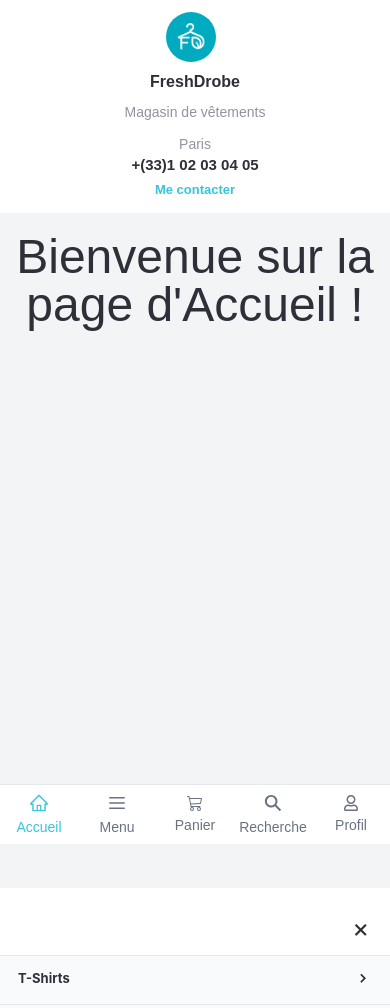
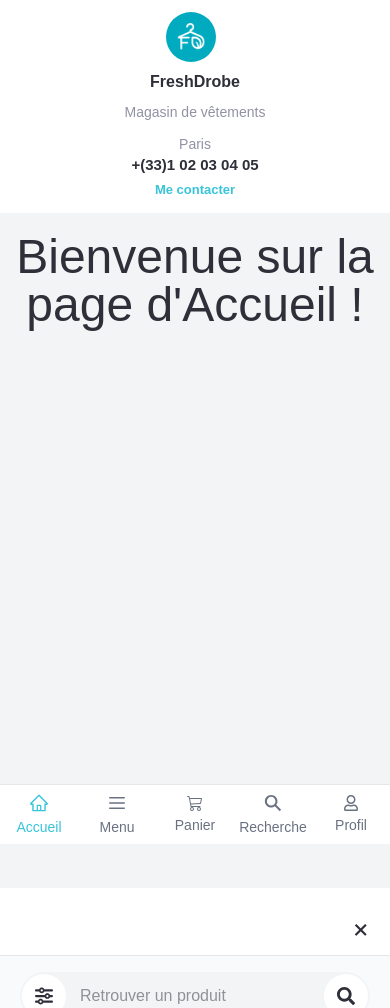
Before and after one commit to SorokineDmytro/FreshDrobe, a React (Vite) app: page / in a window 390 px wide. Built offline with nearby package versions, Linux system fonts and the light colour scheme.

Commit message:
Refactor SearchBar and MobileMenu components for improved responsiveness and functionality; add MobilePopup and MobileSearchMenu components for enhanced user experience.

```diff
--- a/src/components/Header/SearchBar/SearchBar.jsx
+++ b/src/components/Header/SearchBar/SearchBar.jsx
@@ -2,15 +2,56 @@ import React from 'react'
 import ButtonEmpty from '../../UI/Buttons/ButtonEmpty'
 import { FaSliders } from "react-icons/fa6";
 import { FaSearch } from "react-icons/fa";
+import useMediaQuery from '../../../hooks/useMediaQuery';
 
 const SearchBar = () => {
+  const isTablet = useMediaQuery('(max-width: 1024px)');
+
   return (
-    <search className= 'w-[1fr] h-12 rounded-4xl bg-gray-100 grid items-center grid-cols-[auto_1fr_auto] px-0.5'>
-      <ButtonEmpty text="" bgColor="dark" borderColor='transparent' height='11' width='11' image={FaSliders} />
-      <input type="search" name="" id="" placeholder='Retrouver un produit' className='w-[75%] h-full rounded-4xl pl-6 focus:outline-none focus:ring-0'/>
-      <ButtonEmpty text="Rechercher" bgColor="dark" borderColor='transparent' height='11' width='35' image={FaSearch} />
-    </search>
-  )
-}
+    <div className="relative w-full h-12 rounded-4xl bg-gray-100">
+      {/* Left Button */}
+      <div className="absolute left-0.5 top-0.5 z-10">
+        <ButtonEmpty
+          text=""
+          bgColor="dark"
+          borderColor="transparent"
+          height="11"
+          width="11"
+          image={FaSliders}
+        />
+      </div>
 
-export default SearchBar
+      {/* Input */}
+      <input
+        type="search"
+        placeholder="Retrouver un produit"
+        className="w-full h-full rounded-4xl pl-15 pr-15 lg:pr-40 focus:outline-primary focus:ring-1"
+      />
+
+      {/* Right Button */}
+      <div className="absolute right-0.5 top-0.5 z-10">
+        {isTablet ? (
+          <ButtonEmpty
+            text=""
+            bgColor="dark"
+            borderColor="transparent"
+            height="11"
+            width="11"
+            image={FaSearch}
+          />
+        ) : (
+          <ButtonEmpty
+            text="Rechercher"
+            bgColor="dark"
+            borderColor="transparent"
+            height="11"
+            width="35"
+            image={FaSearch}
+          />
+        )}
+      </div>
+    </div>
+  );
+};
+
+export default SearchBar;
--- a/src/components/MobileMenu/MobileMenu.jsx
+++ b/src/components/MobileMenu/MobileMenu.jsx
@@ -1,28 +1,55 @@
-import React, { useState } from "react";
-import { useNavigate } from "react-router";
+import React, { useState, useEffect } from "react";
+import { useNavigate, useLocation } from "react-router";
 import { AiOutlineHome } from "react-icons/ai";
 import { HiMiniBars3 } from "react-icons/hi2";
 import { BsCart3 } from "react-icons/bs";
 import { IoSearchSharp } from "react-icons/io5";
 import { FaRegUser } from "react-icons/fa";
+import MobilePopup from "./MobilePopup";
 import MobileNavMenu from "./MobileNavMenu";
+import MobileSearchMenu from "./MobileSearchMenu";
 
 const MobileMenu = () => {
   const navigate = useNavigate();
+  const location = useLocation();
+
   const [isMenuOpen, setIsMenuOpen] = useState(false);
-  const [activeButton, setActiveButton] = useState("/");
+  const [isSearchOpen, setIsSearchOpen] = useState(false);
   const [selectedCategory, setSelectedCategory] = useState(null);
   const [isCategoryOpen, setIsCategoryOpen] = useState(false);
 
-  const navItemClass = (buttonName) =>
-    `w-full h-full flex flex-col items-center justify-center ${
-      activeButton === buttonName ? "text-primary" : "text-gray-500"
+  // For route-based buttons
+  const [activeButton, setActiveButton] = useState("/");
+  // For menu/search temporary active state
+  const [activeOverlay, setActiveOverlay] = useState("");
+
+  useEffect(() => {
+    const path = location.pathname;
+    if (path === "/") setActiveButton("/");
+    else if (path === "/cart") setActiveButton("/cart");
+    else if (path === "/login") setActiveButton("/login");
+    else setActiveButton("");
+
+    // Reset overlay (search/menu) when route changes
+    setActiveOverlay("");
+  }, [location.pathname]);
+
+  const navItemClass = (buttonName) => {
+    const isActive = activeOverlay
+      ? activeOverlay === buttonName
+      : activeButton === buttonName;
+
+    return `w-full h-full flex flex-col items-center justify-center ${
+      isActive ? "text-primary" : "text-gray-500"
     }`;
+  };
 
   const closeMenus = () => {
     setIsMenuOpen(false);
+    setIsSearchOpen(false);
     setSelectedCategory(null);
     setIsCategoryOpen(false);
+    setActiveOverlay("");
   };
 
   return (
@@ -33,7 +60,6 @@ const MobileMenu = () => {
             onClick={() => {
               navigate("/");
               closeMenus();
-              setActiveButton("/");
             }}
             className={navItemClass("/")}
           >
@@ -41,11 +67,13 @@ const MobileMenu = () => {
             <span className="mt-1">Accueil</span>
           </button>
         </li>
+
         <li className="w-full h-full flex items-center justify-center">
           <button
             onClick={() => {
+              closeMenus();
               setIsMenuOpen(true);
-              setActiveButton("menu");
+              setActiveOverlay("menu");
             }}
             className={navItemClass("menu")}
           >
@@ -53,12 +81,12 @@ const MobileMenu = () => {
             <span className="mt-1">Menu</span>
           </button>
         </li>
+
         <li className="w-full h-full flex items-center justify-center">
           <button
             onClick={() => {
               navigate("/cart");
               closeMenus();
-              setActiveButton("/cart");
             }}
             className={navItemClass("/cart")}
           >
@@ -66,11 +94,13 @@ const MobileMenu = () => {
             <span className="mt-1">Panier</span>
           </button>
         </li>
+
         <li className="w-full h-full flex items-center justify-center">
           <button
             onClick={() => {
               closeMenus();
-              setActiveButton("search");
+              setIsSearchOpen(true);
+              setActiveOverlay("search");
             }}
             className={navItemClass("search")}
           >
@@ -78,12 +108,12 @@ const MobileMenu = () => {
             <span className="mt-1">Recherche</span>
           </button>
         </li>
+
         <li className="w-full h-full flex items-center justify-center">
           <button
             onClick={() => {
               navigate("/login");
               closeMenus();
-              setActiveButton("/login");
             }}
             className={navItemClass("/login")}
           >
@@ -93,15 +123,32 @@ const MobileMenu = () => {
         </li>
       </ul>
 
+      {/* Popup for the Menu */}
+      <MobilePopup isOpen={isMenuOpen} onClose={closeMenus}>
         <MobileNavMenu
-        isOpen={isMenuOpen}
           setIsOpen={setIsMenuOpen}
-        setActiveButton={setActiveButton}
+          setSelectedCategory={setSelectedCategory}
           selectedCategory={selectedCategory}
-        setSelectedCategory={setSelectedCategory}
           isCategoryOpen={isCategoryOpen}
           setIsCategoryOpen={setIsCategoryOpen}
         />
+      </MobilePopup>
+
+      {/* Popup for Search */}
+      <MobilePopup
+        isOpen={isSearchOpen}
+        onClose={() => {
+          setIsSearchOpen(false);
+          setActiveOverlay("");
+        }}
+      >
+        <MobileSearchMenu
+          onClose={() => {
+            setIsSearchOpen(false);
+            setActiveOverlay("");
+          }}
+        />
+      </MobilePopup>
     </>
   );
 };
--- a/src/components/MobileMenu/MobileNavMenu.jsx
+++ b/src/components/MobileMenu/MobileNavMenu.jsx
@@ -5,7 +5,6 @@ import { Link, useLocation } from "react-router";
 import MobileCategoryNavMenu from "./MobileCategoryNavMenu";
 
 const MobileNavMenu = ({
-  isOpen,
   setIsOpen,
   setActiveButton,
   selectedCategory,
@@ -39,10 +38,10 @@ const MobileNavMenu = ({
 
   return (
     <>
-      {/* Category Slide-In */}
+      {/* Slide-in subcategory menu */}
       {selectedCategory && (
         <div
-          className={`fixed top-0 left-0 w-full h-full z-15 overflow-y-scroll lg:hidden bg-gray-50 transition-transform duration-300 ease-in-out transform ${
+          className={`fixed top-0 left-0 w-full h-full z-60 overflow-y-scroll bg-gray-50 transition-transform duration-300 ease-in-out transform ${
             isCategoryOpen ? "translate-x-0" : "-translate-x-full"
           }`}
         >
@@ -54,30 +53,7 @@ const MobileNavMenu = ({
         </div>
       )}
 
-      {/* Main Mobile Menu Slide-Up */}
-      <div
-        className={`fixed top-0 left-0 w-full h-full z-10 overflow-y-scroll lg:hidden bg-gray-50 transition-transform duration-300 ease-in-out transform ${
-          isOpen
-            ? "translate-y-0"
-            : "translate-y-[calc(100vh+60px)] md:translate-y-[calc(100vh+80px)]"
-        }`}
-
-      >
-        <style>{`
-          @media(min-width: 767px) {
-            .mobile-menu-height {
-              height: calc(100vh - 80px) !important;
-            }
-          }
-        `}</style>
-
-        <div className="fixed top-0 left-0 h-13 flex justify-end items-center w-full px-5 bg-white border-b border-gray-200">
-          <button onClick={handleCloseNav} className="h-full">
-            <div className="text-3xl rotate-45">+</div>
-          </button>
-        </div>
-
-        <div className="pt-12">
+      {/* Main nav content (no height/transform logic here) */}
       <ul>
         {categoriesList.map((category) => (
           <li
@@ -109,8 +85,6 @@ const MobileNavMenu = ({
           </li>
         ))}
       </ul>
-        </div>
-      </div>
     </>
   );
 };
--- /dev/null
+++ b/src/components/MobileMenu/MobilePopup.jsx
@@ -0,0 +1,37 @@
+import React from "react";
+
+const MobilePopup = ({ isOpen, onClose, children }) => {
+  return (
+    <div
+      className={`fixed top-0 left-0 w-full z-50 overflow-y-scroll lg:hidden bg-gray-50 transition-transform duration-300 ease-in-out transform ${
+        isOpen
+          ? "translate-y-0"
+          : "translate-y-[calc(100vh+60px)] md:translate-y-[calc(100vh+80px)]"
+      }`}
+      style={{
+        height: "calc(100vh - 60px)",
+      }}
+    >
+      <style>{`
+        @media(min-width: 768px) {
+          div[style] {
+            height: calc(100vh - 80px) !important;
+          }
+        }
+      `}</style>
+
+      {/* Close button */}
+      <div className="fixed top-0 left-0 h-13 flex justify-end items-center w-full px-5 bg-white border-b border-gray-200 z-10">
+        <button onClick={onClose} className="h-full">
+          <div className="text-3xl rotate-45">+</div>
+        </button>
+      </div>
+
+      <div className="pt-12">
+        {children}
+      </div>
+    </div>
+  );
+};
+
+export default MobilePopup;
--- /dev/null
+++ b/src/components/MobileMenu/MobileSearchMenu.jsx
@@ -0,0 +1,11 @@
+import React from 'react'
+import SearchBar from '../Header/SearchBar/SearchBar';
+
+const MobileSearchMenu = () => (
+  <div className="p-5">
+    <SearchBar/>
+  </div>
+);
+
+
+export default MobileSearchMenu
--- /dev/null
+++ b/src/hooks/useMediaQuery.jsx
@@ -0,0 +1,16 @@
+import { useEffect, useState } from 'react'
+
+const useMediaQuery = (query) => {
+  const [matches, setMatches] = useState(() => window.matchMedia(query).matches)
+
+  useEffect(() => {
+    const mediaQueryList = window.matchMedia(query)
+    const listener = (e) => setMatches(e.matches)
+    mediaQueryList.addListener(listener)
+    return () => mediaQueryList.removeListener(listener)
+  }, [query])
+
+  return matches
+}
+
+export default useMediaQuery
```
Lines whose indentation alone changed are shown as unchanged.
